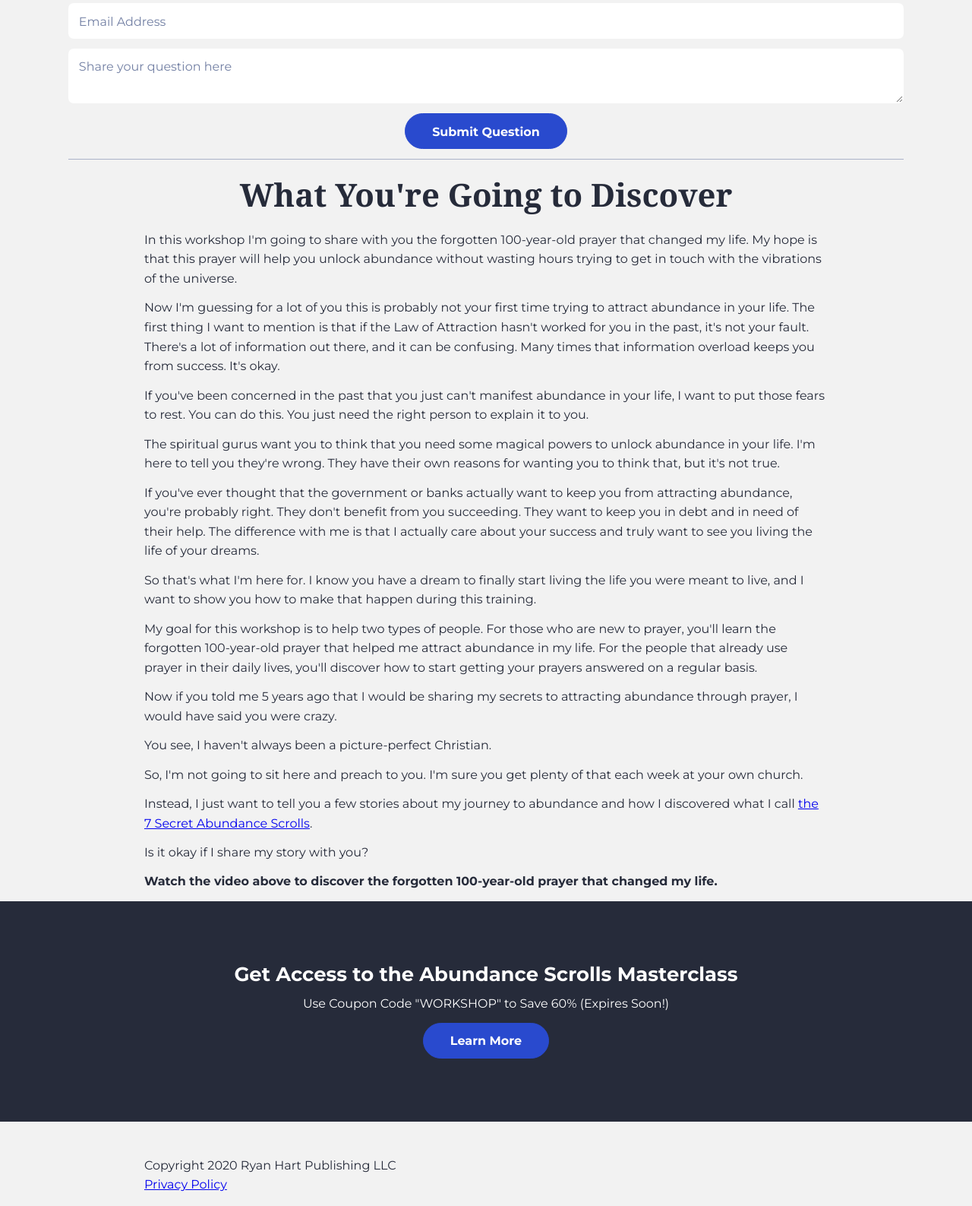
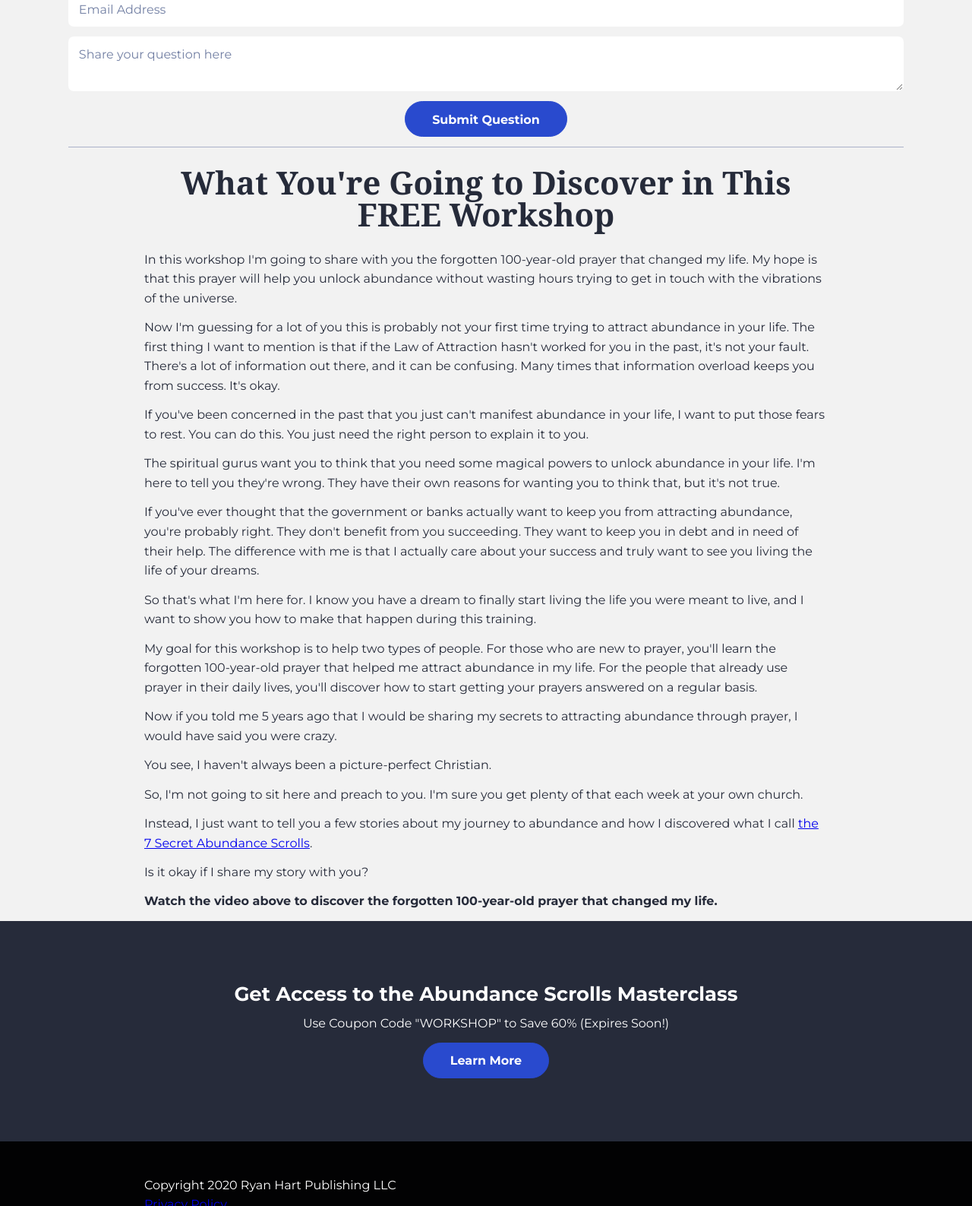
Before and after one commit to port949/forgottenprayer, a plain HTML site: page index.html in a window 1280 px wide. Shown: the part 1213-2800 px from the top of the page at 76% size. Drawn offline with Linux system fonts and the light colour scheme; a script that the page names is missing; files whose address does not match are found by name; a web font is replaced by a local one.

Commit message:
Update index.html

```diff
--- a/index.html
+++ b/index.html
@@ -30,7 +30,7 @@
         <div class="container--lg pb1">
             <p class="mb1">FREE WORKSHOP REVEALS</p>
             <h1 class="mb1">The Forgotten 100-Year-Old Prayer That Changed My Life</h1>
-            <h2 class="mb2 text--gray">(And How it Unlocked The Abundance I Desired)</h2>
+            <h3 class="mb2 text--light-gray">(And How it Unlocked The Abundance I Desired)</h3>
             <span class="pb3">
                 <script src="https://fast.wistia.com/embed/medias/yj3y7mc1j2.jsonp" async></script><script src="https://fast.wistia.com/assets/external/E-v1.js" async></script><div class="wistia_responsive_padding" style="padding:56.25% 0 0 0;position:relative;"><div class="wistia_responsive_wrapper" style="height:100%;left:0;position:absolute;top:0;width:100%;"><div class="wistia_embed wistia_async_yj3y7mc1j2 videoFoam=true" style="height:100%;position:relative;width:100%"><div class="wistia_swatch" style="height:100%;left:0;opacity:0;overflow:hidden;position:absolute;top:0;transition:opacity 200ms;width:100%;"><img src="https://fast.wistia.com/embed/medias/yj3y7mc1j2/swatch" style="filter:blur(5px);height:100%;object-fit:contain;width:100%;" alt="" aria-hidden="true" onload="this.parentNode.style.opacity=1;" /></div></div></div></div>
             </span>
@@ -63,7 +63,7 @@
 
         <!-- Feature list -->
         <div class="container pt1 mt1 align--center">
-            <h2>What You're Going to Discover</h2>
+            <h2>What You're Going to Discover in This FREE Workshop</h2>
             </div>
 
         <div class="container pt1 mt1 align--left">
@@ -107,7 +107,7 @@
     </main>
 
     <!-- Footer -->
-    <footer class="pt1 pb3 align--center-on-mobile">
+    <footer class="pt1 pb3 align--center-on-mobile bg--darkest-gray text--white">
         <div class="container">
             <div class="grid-row">
                 <div class="grid-column mt2 span-half">
```
